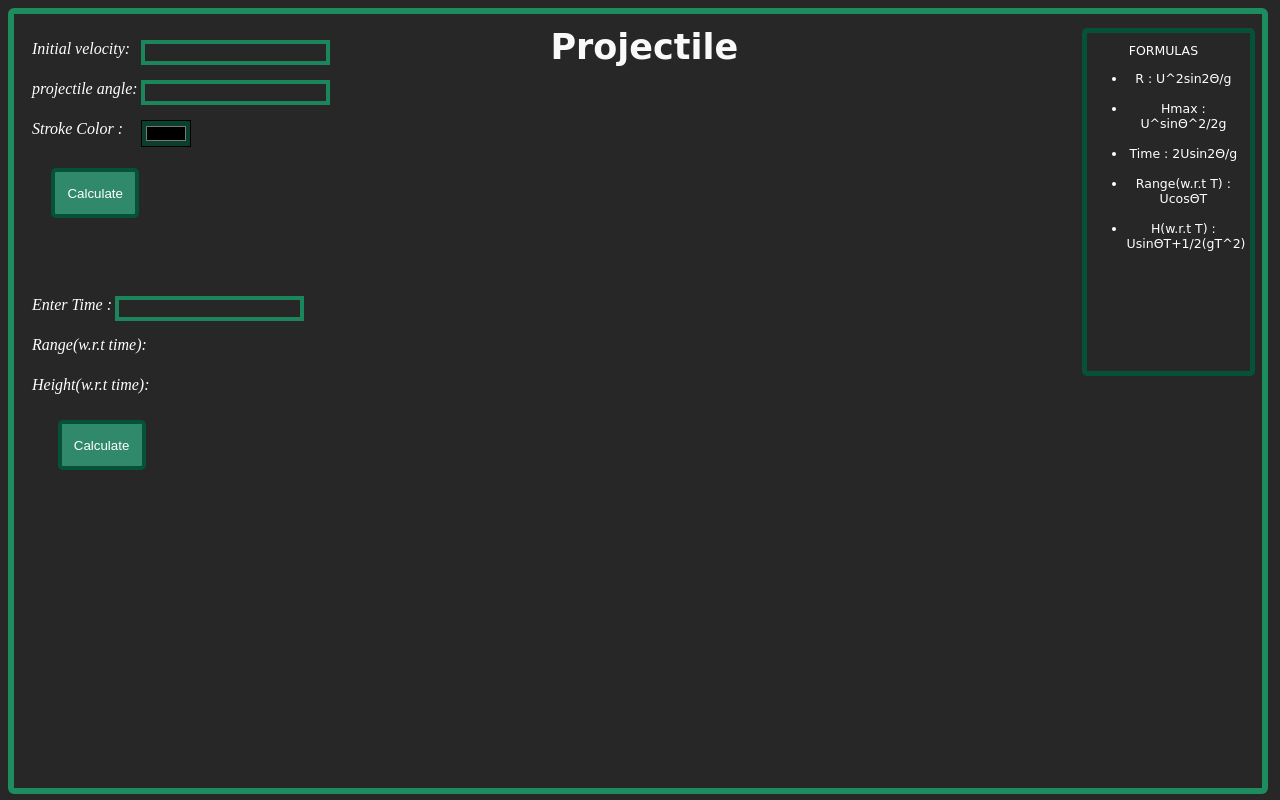
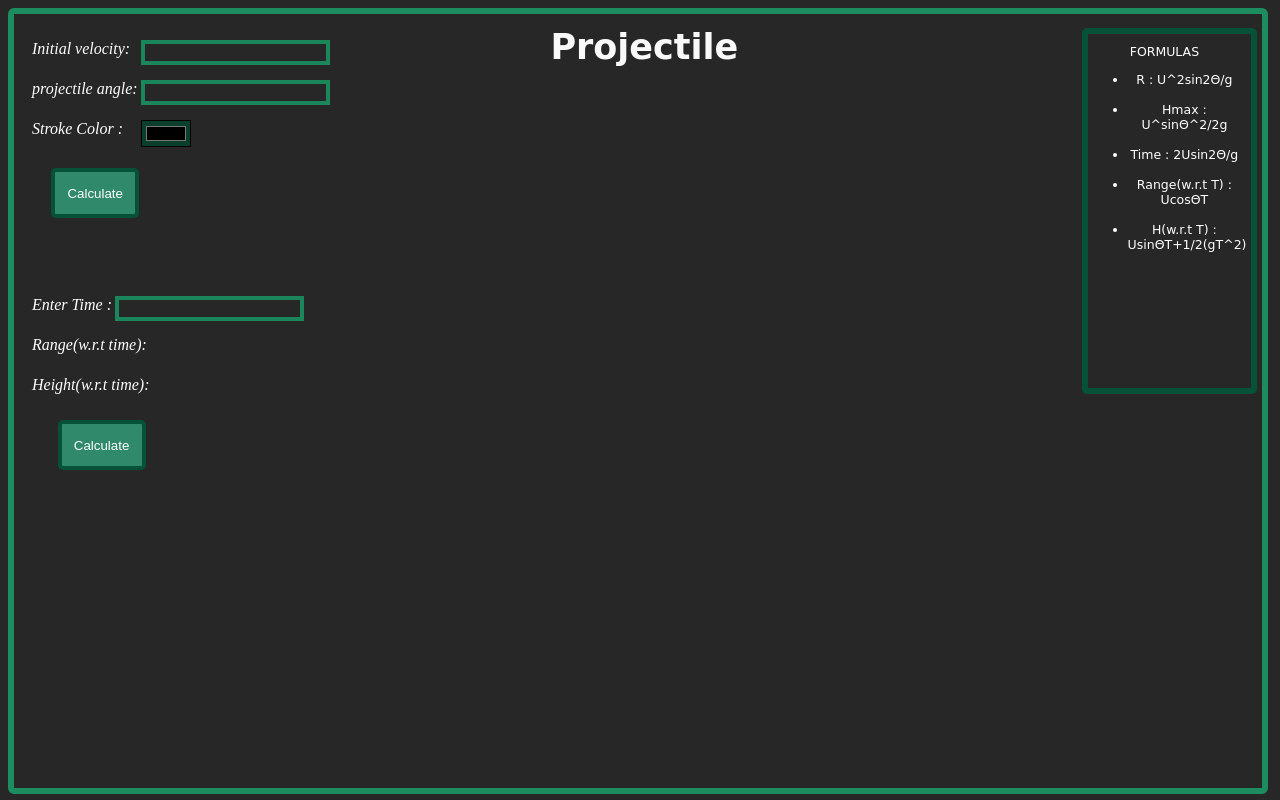
Before and after one commit to CheerfulHumpty/Projectile-Motion-Calculator, a plain HTML site: page index.html in a window 1280 px wide. Drawn offline with Linux system fonts and the light colour scheme.

Commit message:
Update index.html

```diff
--- a/index.html
+++ b/index.html
@@ -136,9 +136,9 @@
             top: 3.5%;
             font-family: cursive;
             width: 12%;
-            height: 41%;
+            height: 43%;
             text-align:center;
-            border: 5px solid rgb(5, 82, 57);
+            border: 6px solid rgb(5, 82, 57);
             font-size: 12.5px;
             border-radius: 5px;
             padding-right: 10px;
```
